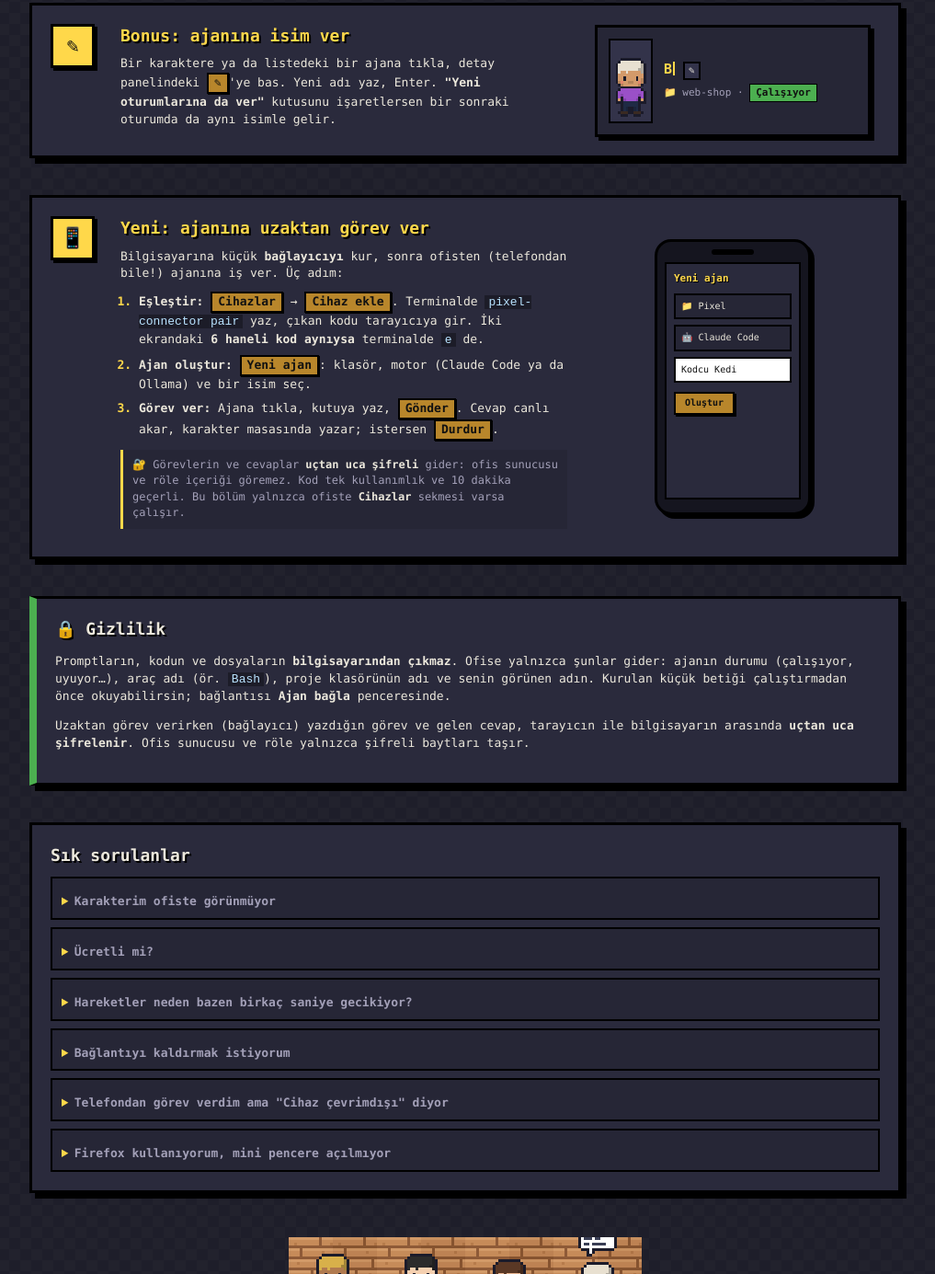
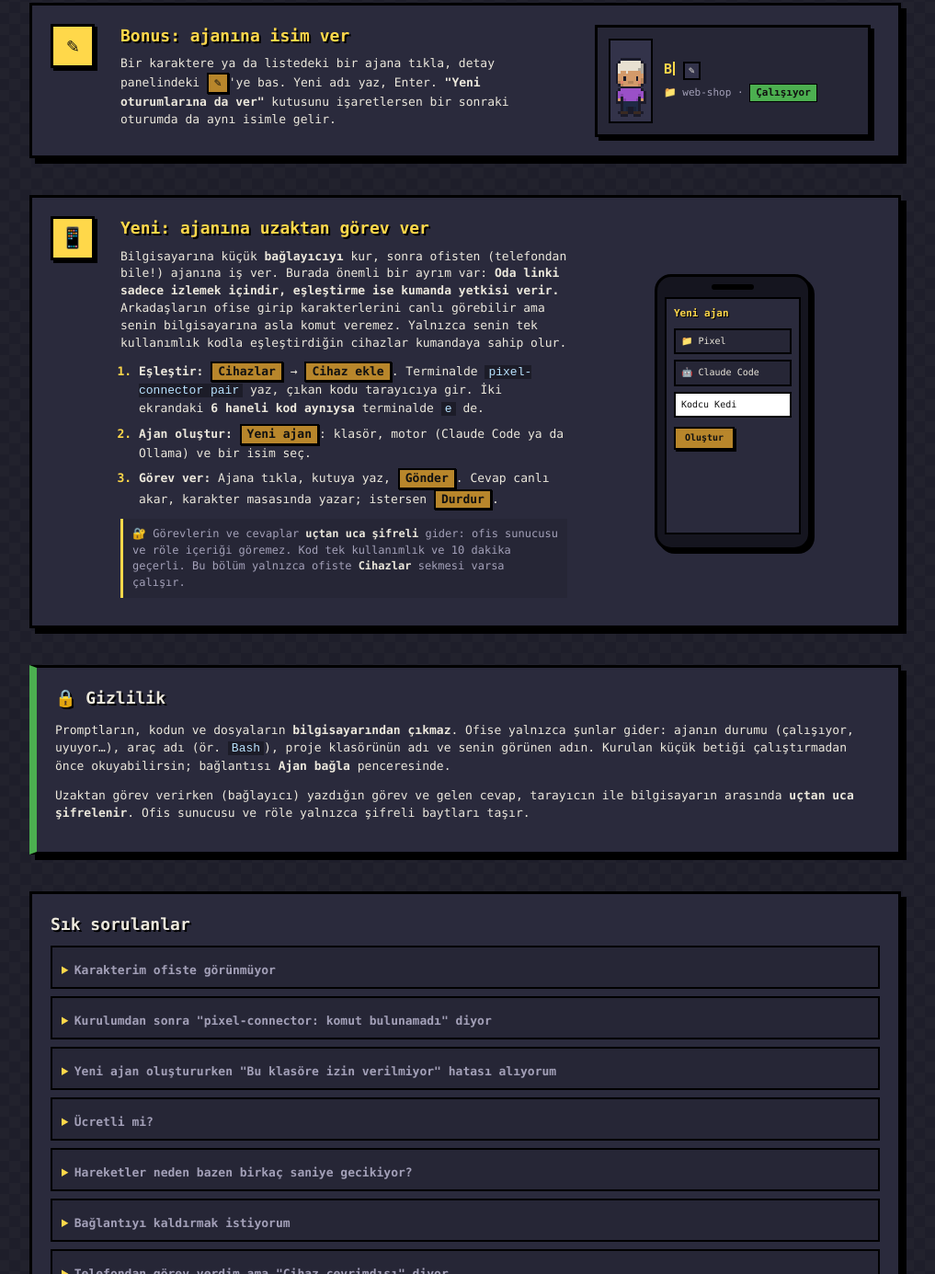
Before and after one commit to timuryurdakan/Pixel, a plain HTML site: page web/rehber.html in a window 1280 px wide. Shown: the part 2110-3495 px from the top of the page at 92% size, without its empty margins (134-1151 px from the left). Drawn offline with Linux system fonts and the light colour scheme.

Commit message:
[A3] Rehber sayfası iyileştirmesi: eşleştirme/izleme ayrımı ve SSS maddeleri

```diff
--- a/web/rehber.html
+++ b/web/rehber.html
@@ -125,7 +125,7 @@
     <div class="g-num">📱</div>
     <div class="g-body">
       <h2>Yeni: ajanına uzaktan görev ver</h2>
-      <p>Bilgisayarına küçük <b>bağlayıcıyı</b> kur, sonra ofisten (telefondan bile!) ajanına iş ver. Üç adım:</p>
+      <p>Bilgisayarına küçük <b>bağlayıcıyı</b> kur, sonra ofisten (telefondan bile!) ajanına iş ver. Burada önemli bir ayrım var: <b>Oda linki sadece izlemek içindir, eşleştirme ise kumanda yetkisi verir.</b> Arkadaşların ofise girip karakterlerini canlı görebilir ama senin bilgisayarına asla komut veremez. Yalnızca senin tek kullanımlık kodla eşleştirdiğin cihazlar kumandaya sahip olur.</p>
       <ol class="g-mini">
         <li><b>Eşleştir:</b> <span class="kbd">Cihazlar</span> → <span class="kbd">Cihaz ekle</span>. Terminalde <code>pixel-connector pair</code> yaz, çıkan kodu tarayıcıya gir. İki ekrandaki <b>6 haneli kod aynıysa</b> terminalde <code>e</code> de.</li>
         <li><b>Ajan oluştur:</b> <span class="kbd">Yeni ajan</span>: klasör, motor (Claude Code ya da Ollama) ve bir isim seç.</li>
@@ -168,6 +168,8 @@
   <section class="g-faq reveal">
     <h2>Sık sorulanlar</h2>
     <details><summary>Karakterim ofiste görünmüyor</summary><p>Komutu çalıştırdıktan sonra Claude Code'u <b>tamamen kapatıp yeniden açtın mı?</b> Sonra ona bir şey sor; ilk mesajla birlikte kapıdan girer. Hâlâ yoksa <b>Ajan bağla → Sorun giderme</b>'deki <code>doctor</code> komutunu çalıştır.</p></details>
+    <details><summary>Kurulumdan sonra "pixel-connector: komut bulunamadı" diyor</summary><p>Kurulum betiği komutu <code>~/.local/bin</code> ya da <code>~/.pixel-office/bin</code> altına ekler. Terminalini yeniden başlat, <code>source ~/.bashrc</code> (veya kabuğuna göre <code>source ~/.zshrc</code>) yaz ya da doğrudan tam yolla çalıştır: <code>~/.pixel-office/bin/pixel-connector pair</code>.</p></details>
+    <details><summary>Yeni ajan oluştururken "Bu klasöre izin verilmiyor" hatası alıyorum</summary><p>Güvenlik gereği bağlayıcı yalnızca izin listesindeki çalışma klasörlerine erişebilir (ev dizininin tamamı ya da <code>~/.ssh</code> gibi hassas yerler yasaktır). Varsayılan çalışma klasörü <code>~/PixelOfficeIsler</code> olarak tanımlıdır. Kendi projenin klasörünü eklemek için terminalinde şu komutu çalıştır: <code>pixel-connector workspace add ~/projem</code>.</p></details>
     <details><summary>Ücretli mi?</summary><p>Hayır. Ofis ücretsiz planlarda çalışıyor, senden hiçbir şey istenmez.</p></details>
     <details><summary>Hareketler neden bazen birkaç saniye gecikiyor?</summary><p>Ücretsiz limitler içinde kalmak için ofis birkaç saniyede bir güncellenir. Durum değişiklikleri en fazla yarım dakika içinde görünür.</p></details>
     <details><summary>Bağlantıyı kaldırmak istiyorum</summary><p><b>Ajan bağla → Sorun giderme ve kaldırma</b>'daki kaldırma komutunu çalıştır. Claude Code ayarların eski hâline döner.</p></details>
```
